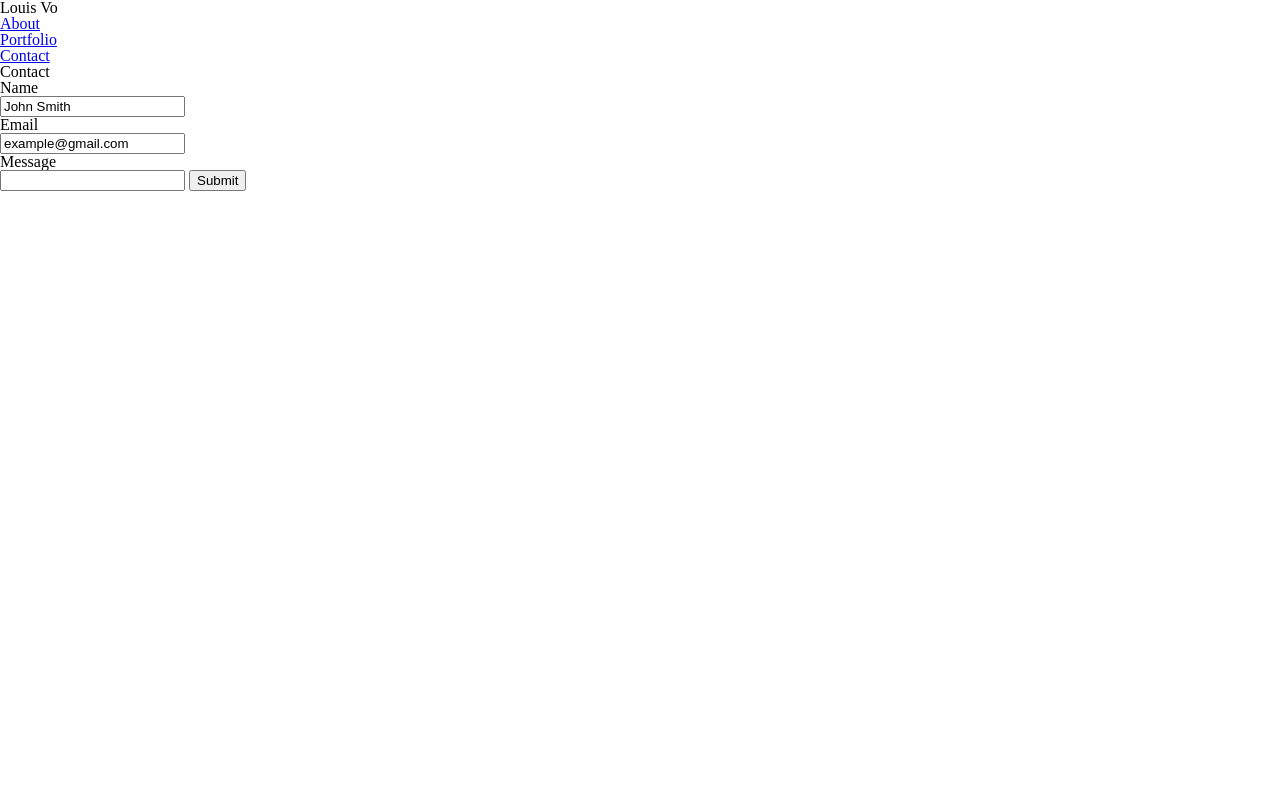
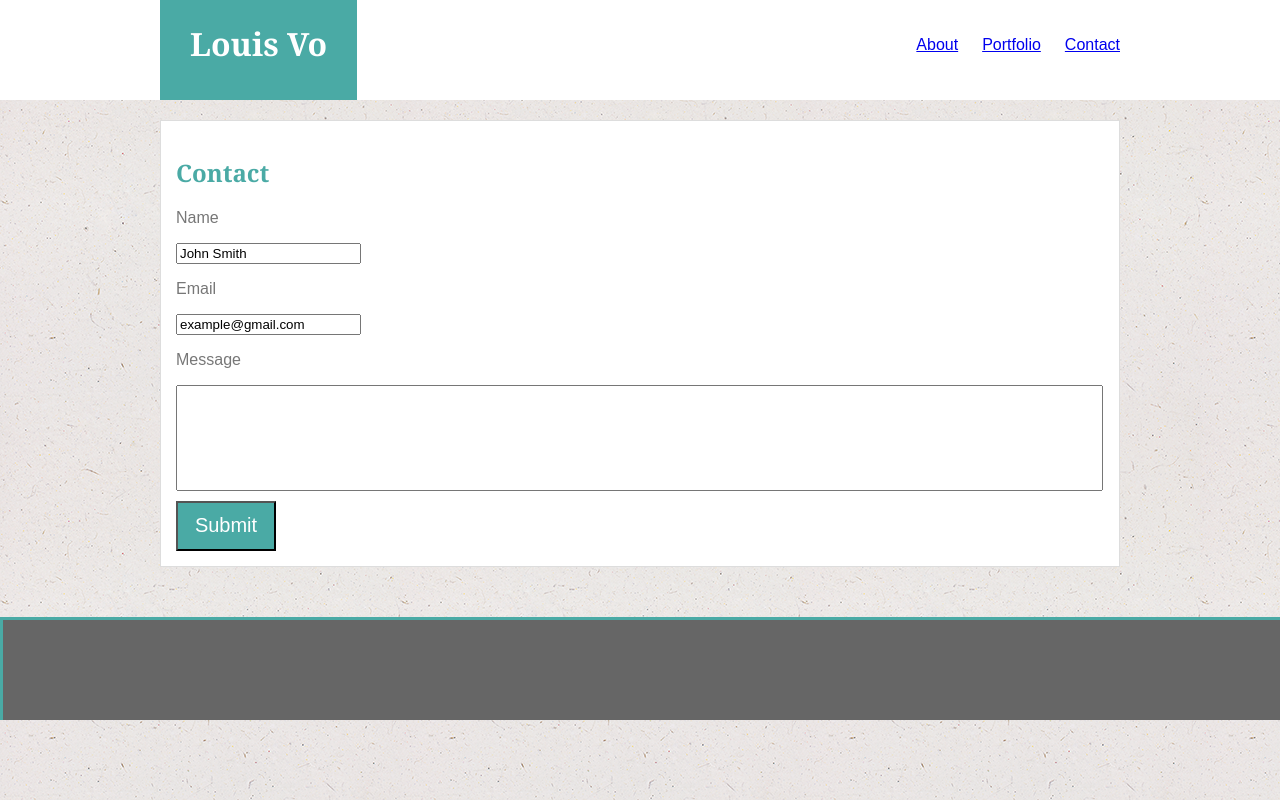
Before and after one commit to volouis/Basic-Portfolio, a plain HTML site: page contact.html in a window 1280 px wide. Drawn offline with Linux system fonts and the light colour scheme.

Commit message:
finish the css file and updated the contact and portfolio page

```diff
--- a/assets/css/style.css
+++ b/assets/css/style.css
@@ -0,0 +1,106 @@
+body{
+    background-image: url("../images/ep_naturalwhite.png");
+    background-color: #ffffff;
+    margin: 0;
+}
+
+#header{
+    background-color: #ffffff;
+    height: 100px;
+    margin-bottom: 20px;
+    border-style: solid;
+    border: 10px;
+    border-color: #dddddd;
+}
+
+header{
+    background-color: #ffffff;
+    height: 100px;
+    max-width: 960px;
+    margin: auto;
+}
+
+h1{
+    background-color: #4aaaa5;
+    color: #ffffff;
+    float: left;
+    height: 48px;
+    padding: 30px;
+    position: relative;
+    top: -29px;
+}
+
+h2{
+    color: #4aaaa5;
+}
+
+h1, h2{
+    font-family: 'Georgia', Times, Times New Roman, serif;
+}
+
+p, li{
+    font-family: 'Arial', 'Helvetica Neue', Helvetica, sans-serif;
+    color: #777777;
+}
+
+ul{
+    float: right;
+    position: relative;
+    top: 20px;
+    left: 20px;
+}
+
+li{
+    margin-right: 20px;
+    display: inline;
+}
+
+#content{
+    max-width: 960px;
+    margin: auto;
+}
+
+#content::after{
+    content: "";
+    display: block;
+    clear: both;
+}
+
+#page_info{
+    padding: 15px;
+    background-color: #ffffff;
+    margin-bottom: 50px;
+    border: .5px;
+    border-color: #dddddd;
+    border-style: solid;
+}
+
+#input_message{
+    width: 99%;
+    height: 100px;
+    margin-bottom: 10px;
+}
+
+#submit_button{
+    background-color: #4aaaa5;
+    width: 100px;
+    height: 50px;
+    font-size: 20px;
+    color: #ffffff
+}
+
+img{
+    height: 200px;
+    width: 200px;
+    float: left;
+    margin-right: 20px;
+}
+
+footer{
+    background-color: #666666;
+    height: 100px;
+    width: 100%;
+    border-style: solid;
+    border-bottom: 10px;
+    border-color: #4aaaa5;
+}
--- a/contact.html
+++ b/contact.html
@@ -5,36 +5,42 @@
     <meta http-equiv="X-UA-Compatible" content="IE=edge">
     <title>Page Title</title>
     <meta name="viewport" content="width=device-width, initial-scale=1">
-    <link rel="stylesheet" type="text/css" media="screen" href="assets/css/reset.css" />
+    <link rel="stylesheet" type="text/css" media="screen" href="assets/css/style.css" />
 </head>
 <body>
-    <Header>
+    <div id="header">
+        <header>
             <h1 id="name">Louis Vo</h1>
-    </Header>
-
-    <nav id="navigate">
             <ul>
                 <li><a href="index.html">About</a></li>
                 <li><a href="portfolio.html">Portfolio</a></li>
                 <li><a href="contact.html">Contact</a></li>
             </ul>
-    </nav>
+        </header>
 
+    </div>
+
+    <div id="content">
         <section id="page_info">
             <h2>Contact</h2>
             <p>Name</p>
-        <input type="text" value="John Smith">
+            <input type="text" value="John Smith" id="input_name">
             <p>Email</p>
-        <input type="text" value="example@gmail.com">
+            <input type="text" value="example@gmail.com" id="input_email">
             <p>Message</p>
-        <input type="text">
-        <button type="button">Submit</button>
+            <input type="text" id="input_message">
+            <br>
+            <button type="button" id="submit_button">Submit</button>
 
         </section>
 
+    </div>
+
+
+    <div id="footer">
         <footer>
 
         </footer>
-
+    </div>
 </body>
 </html>
```
Also changed, not shown: index.html (+18 -11 lines), portfolio.html (+9 -11 lines), assets/images/ep_naturalwhite.png (added). Lines whose indentation alone changed are shown as unchanged.
